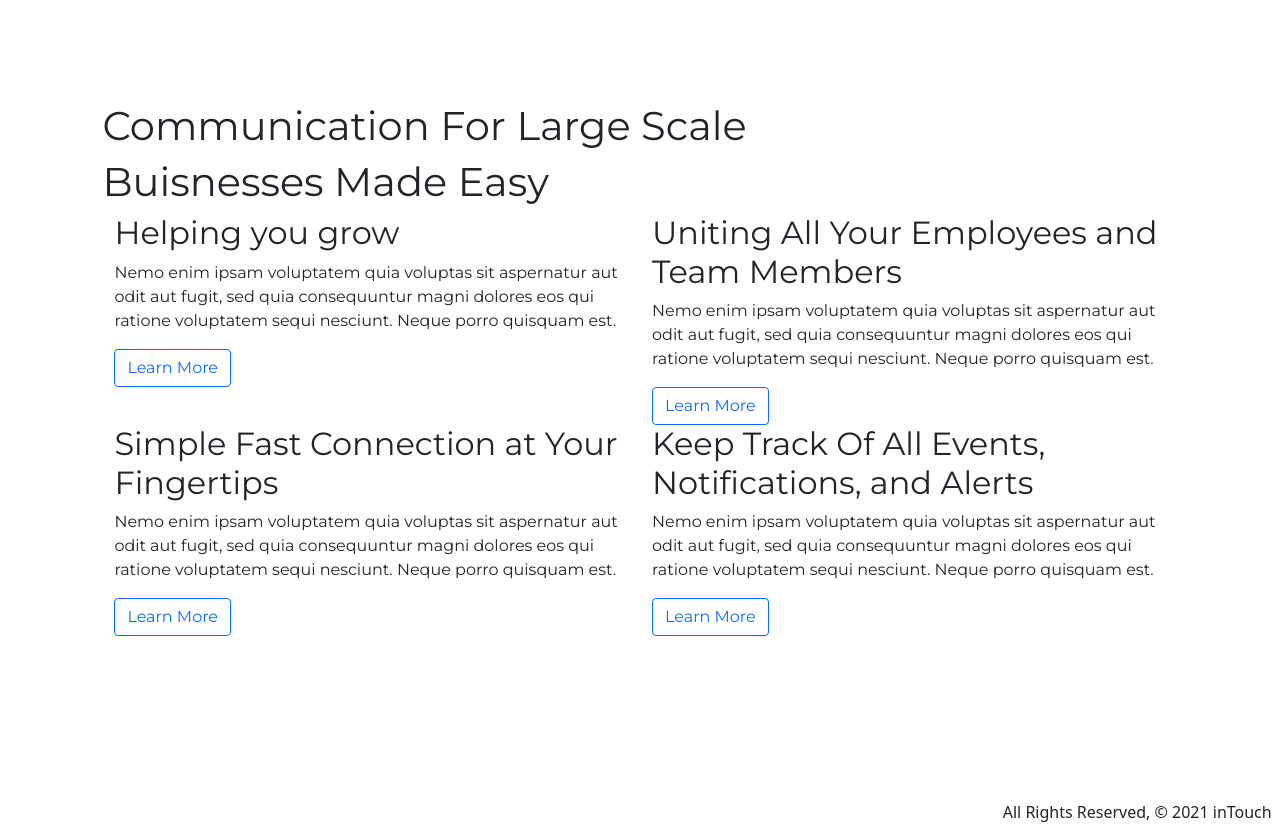
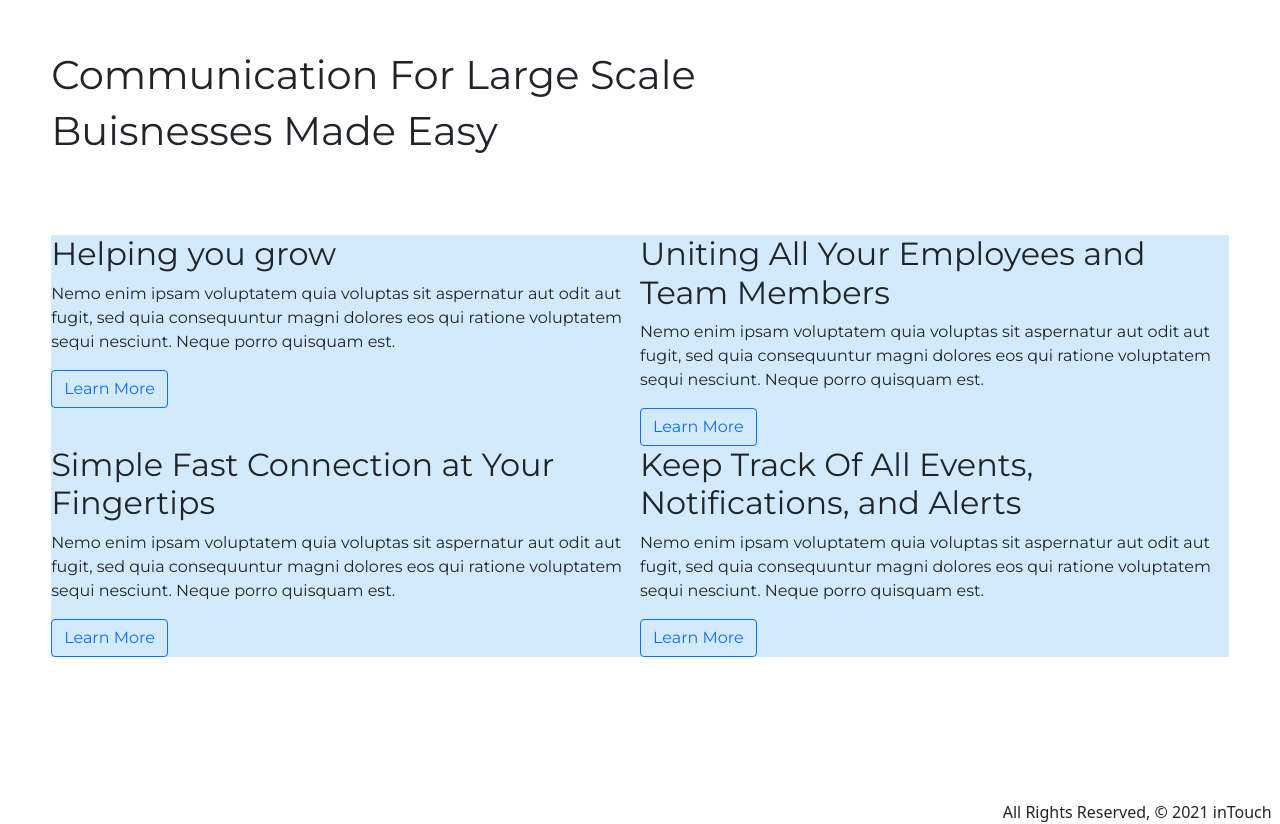
Before and after one commit to cobycobyk/intouch, a Django app: page / in a window 1280 px wide. Shown: the part 800-1624 px from the top of the page. Run offline with Django 3.2, Linux system fonts and the light colour scheme.

Commit message:
styles landing page

```diff
--- a/main_app/static/css/style.css
+++ b/main_app/static/css/style.css
@@ -37,8 +37,24 @@ header.navbar-fixed {
 }
 .landing1 {
   height: 100vh;
-  padding: 8%;
+  padding: 4%;
 }
 .l1Header {
   font-family: 'Montserrat', sans-serif;
 }
+.l1title {
+  margin-top: 0;
+  margin-bottom: 10vmin;
+}
+.grid-container {
+  display: inline-grid;
+}
+.grid-container {
+  display: grid;
+  grid-template-columns: 50% 50%;
+  background-color: #2196F3;
+}
+.grid-item {
+  background-color: rgba(255, 255, 255, 0.8);
+  text-align: left;
+}
--- a/main_app/templates/home.html
+++ b/main_app/templates/home.html
@@ -38,12 +38,14 @@
 </section>
 <section class="landing1">
     <div class="l1Header">
-        <h1>Communication For Large Scale</h1>
-        <h1>Buisnesses Made Easy</h1>
+        <div class="l1title">
+            <h1>Communication For Large Scale</h1>
+            <h1>Buisnesses Made Easy</h1>
+        </div>
 
-        <div class="container">
-            <div class="row row-cols-2">
-                <div class="col">
+        <div class="grid-container">
+            <!-- <div class="row row-cols-2"> -->
+                <div class="grid-item">
                     <h2>Helping you grow</h2>
                     <p>
                         Nemo enim ipsam voluptatem quia voluptas sit aspernatur aut odit aut fugit,
@@ -52,7 +54,7 @@
                     </p>
                     <a class="btn btn-outline-primary" href="{% url 'about' %}">Learn More</a>
                 </div>
-                <div class="col">
+                <div class="grid-item">
                     <h2>Uniting All Your Employees and Team Members</h2>
                     <p>
                         Nemo enim ipsam voluptatem quia voluptas sit aspernatur aut odit aut fugit,
@@ -61,7 +63,7 @@
                     </p>
                     <a class="btn btn-outline-primary" href="{% url 'about' %}">Learn More</a>
                 </div>
-                <div class="col">
+                <div class="grid-item">
                     <h2>Simple Fast Connection at Your Fingertips</h2>
                     <p>
                         Nemo enim ipsam voluptatem quia voluptas sit aspernatur aut odit aut fugit,
@@ -70,7 +72,7 @@
                     </p>
                     <a class="btn btn-outline-primary" href="{% url 'about' %}">Learn More</a>
                 </div>
-                <div class="col">
+                <div class="grid-item">
                     <h2>Keep Track Of All Events, Notifications, and Alerts</h2>
                     <p>
                         Nemo enim ipsam voluptatem quia voluptas sit aspernatur aut odit aut fugit,
@@ -79,7 +81,7 @@
                     </p>
                     <a class="btn btn-outline-primary" href="{% url 'about' %}">Learn More</a>
                 </div>
-            </div>
+            <!-- </div> -->
         </div>
     </div>
 
```
